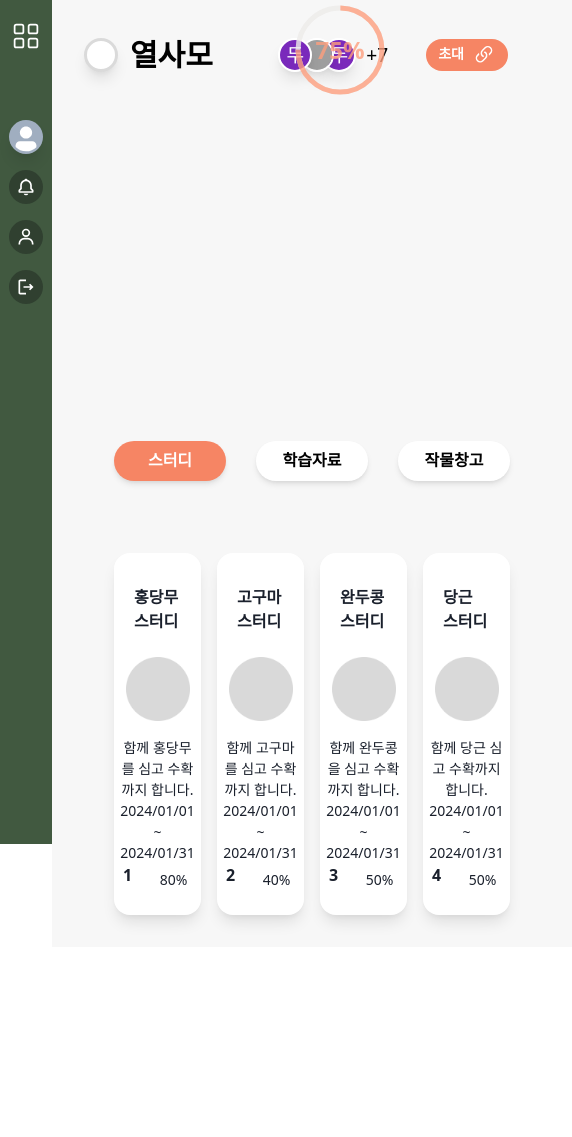
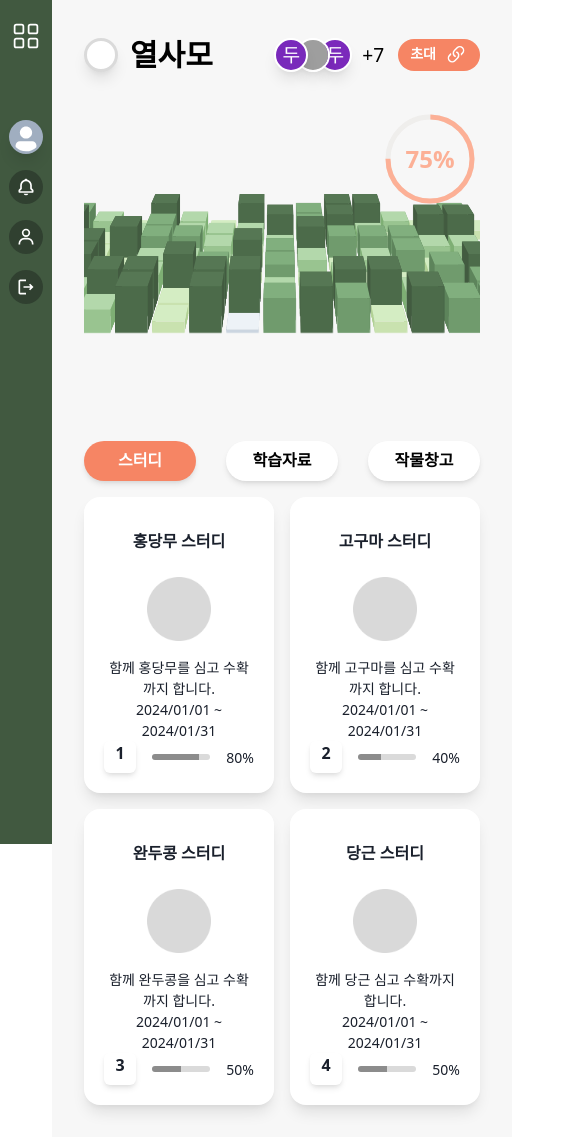
Before and after one commit to BDD-CLUB/01-doo-re-front, a Next.js app: page /team/1 in a window 390 px wide. Shown: the whole page, 572 px wide, since content can reach past the window. Before the commit the page ends 947 px from the top, so only its background shows below. Built offline with nearby package versions, Linux system fonts and the light colour scheme; grey boxes are pictures that could not be loaded.

Commit message:
design: 팀 레이아웃 반응형 구현 #126

```diff
--- a/src/app/team/[teamId]/layout.tsx
+++ b/src/app/team/[teamId]/layout.tsx
@@ -1,10 +1,10 @@
-import { Box } from '@chakra-ui/react';
+import { Flex } from '@chakra-ui/react';
 
 const Layout = ({ children }: { children: React.ReactNode }) => {
   return (
-    <Box w="100%" bg="gray.50">
+    <Flex w="100%" h="100%" bg="gray.50">
       {children}
-    </Box>
+    </Flex>
   );
 };
 
--- a/src/app/team/[teamId]/page.tsx
+++ b/src/app/team/[teamId]/page.tsx
@@ -22,7 +22,7 @@ const Page = () => {
       <Flex justify="space-between">
         <Title isTeam name="열사모" description="팀입니다" />
         {/* TODO 팀원 목록, 초대링크 버튼 */}
-        <Flex align="center" justify="space-between" gap="8" w="fit-content" pr="8">
+        <Flex align="center" gap={{ base: '2', lg: '8' }}>
           <TeamMember />
           <Button color="white" bg="orange_dark" rightIcon={<BsLink45Deg size="24px" />} rounded="full" size="sm">
             초대
@@ -30,25 +30,24 @@ const Page = () => {
         </Flex>
       </Flex>
 
-      <Flex align="center" flex="1" gap="8">
+      <Flex pos="relative" align="center" flex="1" gap="8">
         {/* TODO  잔디 */}
-        <Box pos="relative" overflow="hidden" w="70%" h="100%">
+        <Box pos="relative" overflow="hidden" w="100%" h="300px">
           <Box pos="absolute" left="50%" transform="translate(-50%, 0%)">
             <Garden3D rotate rotateY={0} cubeGap={4} cubeSize={28} gardenInfos={gardenInfos1} />
           </Box>
         </Box>
-        <Box h="300px" />
+
         {/* TODO  진행도 */}
         <AttendanceRate attendanceRate={75} />
       </Flex>
 
-      <Flex direction="column" flex="1" gap="4" px="30">
+      <Flex direction="column" flex="1" gap="4">
         {/* TODO 스터디, 학습자료, 작물창고 버튼 */}
         <TabButton currentTab={category} changeTab={setCategory} categoryInfos={teamPageCategoryInfos} />
         {/* TODO 전체보기, 네비게이션 이동 버튼 */}
-        <Box h="10" />
         {/* TODO 스터디 카드 */}
-        <Grid gap="4" templateColumns="repeat(4, 1fr)">
+        <Grid gap="4" templateColumns={{ base: 'repeat(2, 1fr)', lg: 'repeat(4, 1fr)' }}>
           {studyCardData.map((study) => {
             return (
               <StudyCard
```
